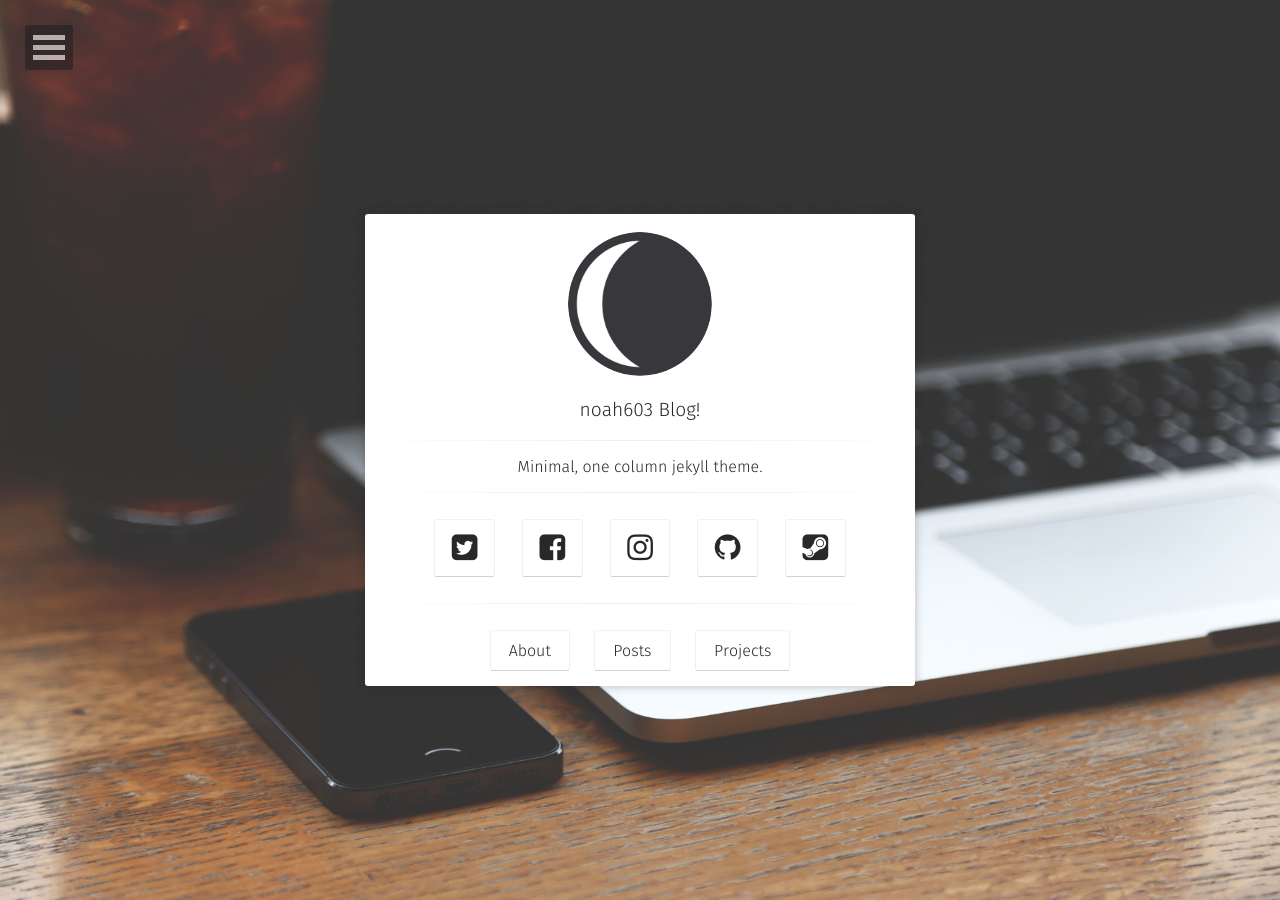
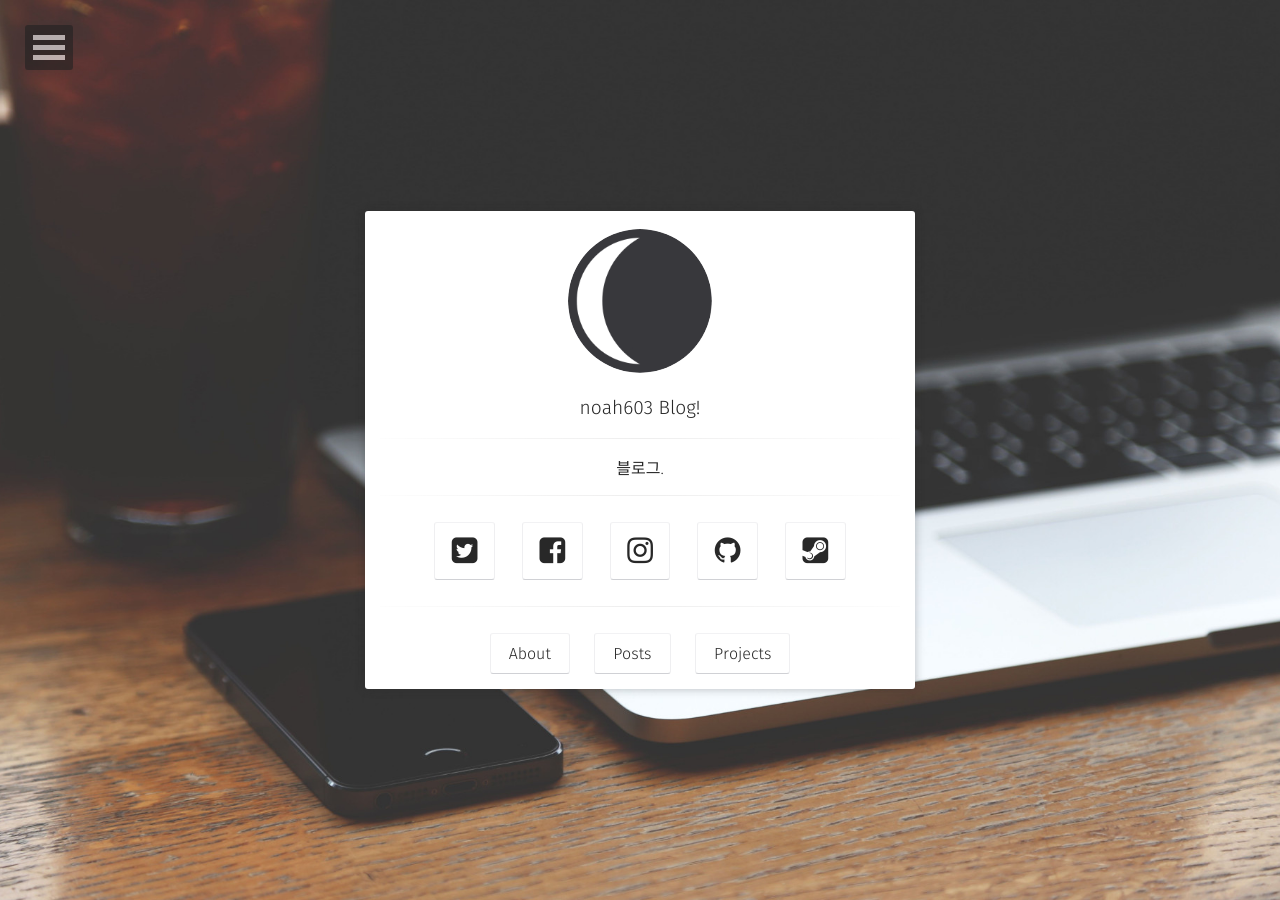
Before and after one commit to moong-taeng/noah6035.github.com, a Jekyll site: the page built from index.html, in a window 1280 px wide. Built offline with Jekyll 4.4.1, drawn with Linux system fonts in a browser that asks for light colours; some web fonts are replaced.

Commit message:
Update _config.yml

```diff
--- a/_config.yml
+++ b/_config.yml
@@ -1,6 +1,6 @@
 # Site
 title:              noah603 Blog!
-bio:                'Minimal, one column jekyll theme.'
+bio:                '블로그.'
 description:        "Moon is a minimal, one column jekyll theme for your blog."
 reading_time:       true
 words_per_minute:   200
```
